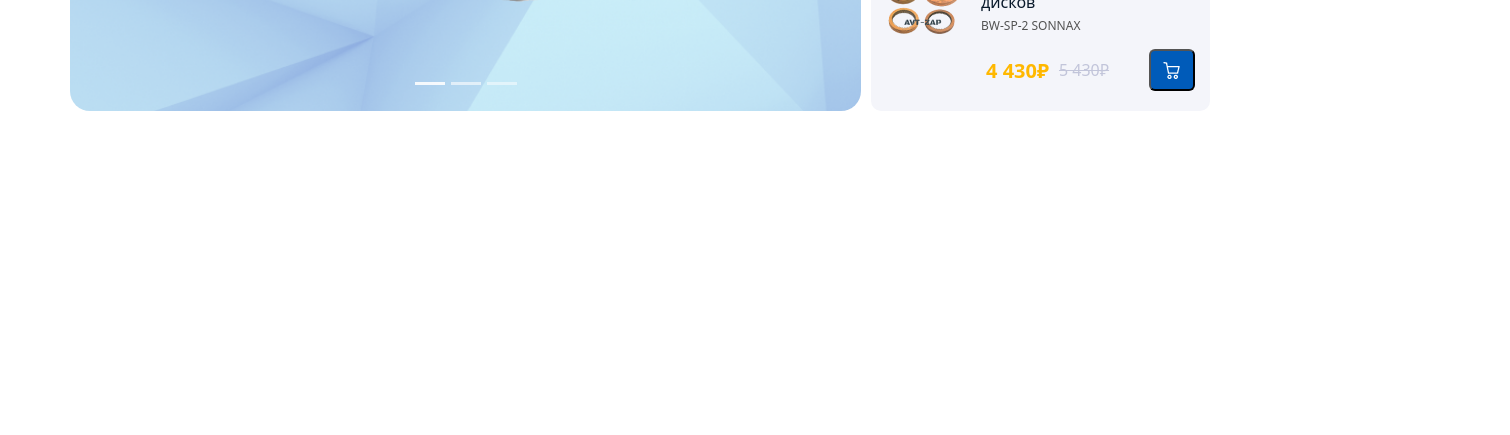
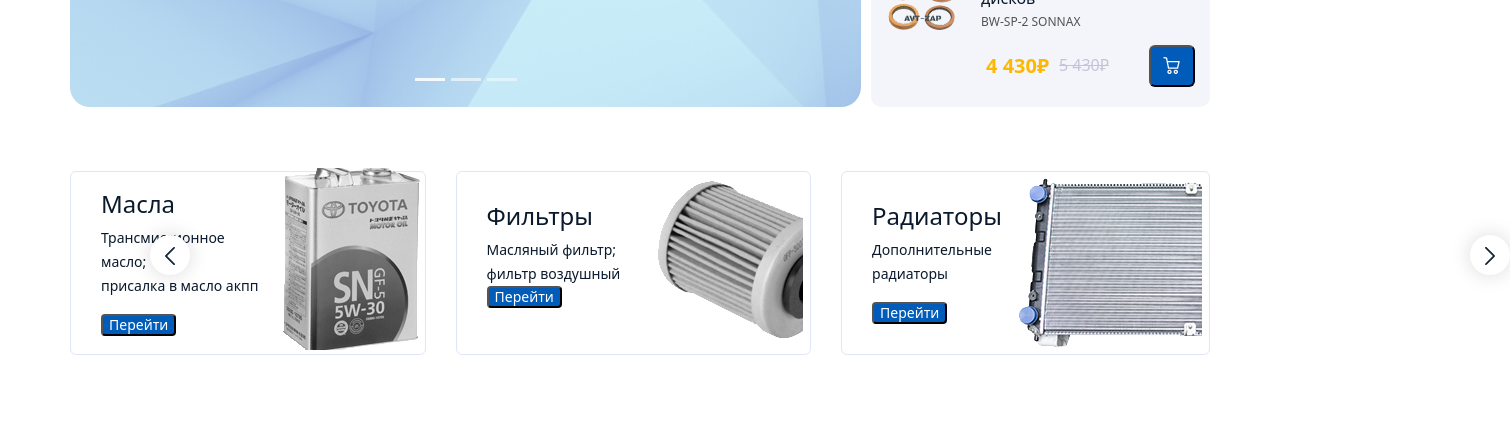
Before and after one commit to tar04/avtzap-html_final_project, a plain HTML site: page index.html in a window 1280 px wide. Shown: the part 606-1041 px from the top of the page, 1510 px wide, since content can reach past the window. Before the commit the page ends 800 px from the top, so only its background shows below. Drawn offline with nearby package versions, Linux system fonts and the light colour scheme.

Commit message:
added offers bot menu

```diff
--- a/index.html
+++ b/index.html
@@ -133,7 +133,6 @@
         </div>
     </div>
 </div>
-
 <div class="offer container">
     <div id="carouselExampleIndicators" class="carousel slide" data-bs-ride="carousel"  >
         <div class="carousel-indicators">
@@ -229,6 +228,39 @@
         </div>
     </div>
 </div>
+<div class="offer__bot container">
+    <div class="offer__bot-item">
+        <div class="offer__bot-item-left">
+            <h2>Масла</h2>
+            <p>Трансмиссионное масло; <br>
+                присалка в масло акпп</p>
+            <button>Перейти</button>
+        </div>
+        <div class="offer__bot-item-right"><img src="image/avt-zap_main_page_v01%204.png" alt="Car oil"></div>
+    </div>
+    <div class="offer__bot-item">
+        <div class="offer__bot-item-left">
+            <h2>Фильтры</h2>
+            <p>Масляный фильтр; <br>
+                фильтр воздушный
+            <button>Перейти</button>
+        </div>
+        <div class="offer__bot-item-right"><img src="image/avt-zap_main_page_v01%205.png" alt="Filter"></div>
+    </div>
+    <div class="offer__bot-item">
+        <div class="offer__bot-item-left">
+            <h2>Радиаторы</h2>
+            <p>Дополнительные
+                радиаторы</p>
+            <button>Перейти</button>
+        </div>
+        <div class="offer__bot-item-right"><img src="image/avt-zap_main_page_v01%206.png" alt="Radiator"></div>
+    </div>
+</div>
+<div class="left"><a href="#"><img src="image/Left.png" alt="Left"></a></div>
+<div class="right"><a href="#"><img src="image/Right%20.png" alt="Right"></a></div>
+
+
 
 <script src="https://cdn.jsdelivr.net/npm/@popperjs/core@2.10.2/dist/umd/popper.min.js"
         integrity="sha384-7+zCNj/IqJ95wo16oMtfsKbZ9ccEh31eOz1HGyDuCQ6wgnyJNSYdrPa03rtR1zdB"
--- a/media.css
+++ b/media.css
@@ -104,7 +104,35 @@
     .offer__right-item{
         justify-content: space-between;
     }
-
+    .left, .right{
+        display: none;
+    }
+    .offer__bot-item-left h2{
+        font-size: 18px;
+        line-height: 21px;
+    }
+    .offer__bot-item-left p{
+        font-size: 12px;
+        line-height: 20px;
+    }
+    .offer__bot-item-left button{
+        font-size: 13px;
+        line-height: 15px;
+        padding: 4px 12px;
+    }
+    .offer__bot-item-right img{
+        width: 100px;
+        height: 125px;
+    }
+    .offer__bot-item{
+        min-width: 292px;
+        height: 149px;
+        padding: 20px 0 20px 20px;
+    }
+    .offer__bot{
+        column-gap: 10px;
+        margin-bottom: 5%;
+    }
 }
 
 
@@ -248,7 +276,35 @@
         font-size: 12px;
         line-height: 14px;
     }
-
+    .left, .right{
+        display: none;
+    }
+    .offer__bot-item-left h2{
+        font-size: 16px;
+        line-height: 19px;
+    }
+    .offer__bot-item-left p{
+        font-size: 10px;
+        line-height: 14px;
+    }
+    .offer__bot-item-left button{
+        font-size: 12px;
+        line-height: 14px;
+        padding: 4px 12px;
+    }
+    .offer__bot-item-right img{
+        width: 74px;
+        height: 97px;
+    }
+    .offer__bot-item{
+        min-width: 250px;
+        height: 126px;
+        padding: 15px 0 15px 15px;
+    }
+    .offer__bot{
+        column-gap: 10px;
+        margin-bottom: 5%;
+    }
 }
 
 @media screen and (max-width: 330px) {
--- a/style.css
+++ b/style.css
@@ -177,7 +177,7 @@ img.input-group-text{
     display: none;
 }
 .offer{
-    padding: 30px 0 79px;
+    padding: 2% 0 5%;
     display: flex;
     column-gap: 10px;
 }
@@ -304,3 +304,60 @@ img.input-group-text{
     margin-left: 100px;
     justify-content: space-between;
 }
+.offer__bot{
+    display: flex;
+    column-gap: 30px;
+    padding: 0;
+}
+.offer__bot-item{
+    width: 33.333%;
+    height: 184px;
+    background: #FFFFFF;
+    border: 1px solid #E1E5F8;
+    box-sizing: border-box;
+    border-radius: 6px;
+    padding: 30px 0 30px 30px;
+    display: flex;
+    justify-content: space-between;
+    align-items: center;
+}
+.offer__bot-item-left h2{
+    font-weight: 500;
+    font-size: 24px;
+    line-height: 28px;
+    color: #0A1A2C;
+}
+.offer__bot-item-left p{
+    font-size: 14px;
+    line-height: 24px;
+    color: #0A1A2C;
+}
+.offer__bot-item-left button{
+    background: #005BB9;
+    border-radius: 4px;
+    font-weight: 500;
+    font-size: 14px;
+    line-height: 16px;
+    display: flex;
+    align-items: center;
+    color: #FFFFFF;
+}
+.left, .right {
+    width: 40px;
+    height: 40px;
+    box-shadow: 0 0 20px rgba(0, 0, 0, 0.15);
+    border-radius: 50%;
+    background-color: #FFFFFF;
+    position: relative;
+    display: flex;
+    justify-content: center;
+    align-items: center;
+}
+.left{
+    bottom: 120px;
+    left: 150px;
+}
+.right{
+    left: 1470px;
+    bottom: 160px;
+}
```
Also changed, not shown: image/Left.png (added), image/Right .png (added), image/avt-zap_main_page_v01 4.png (added), image/avt-zap_main_page_v01 5.png (added), image/avt-zap_main_page_v01 6.png (added).
